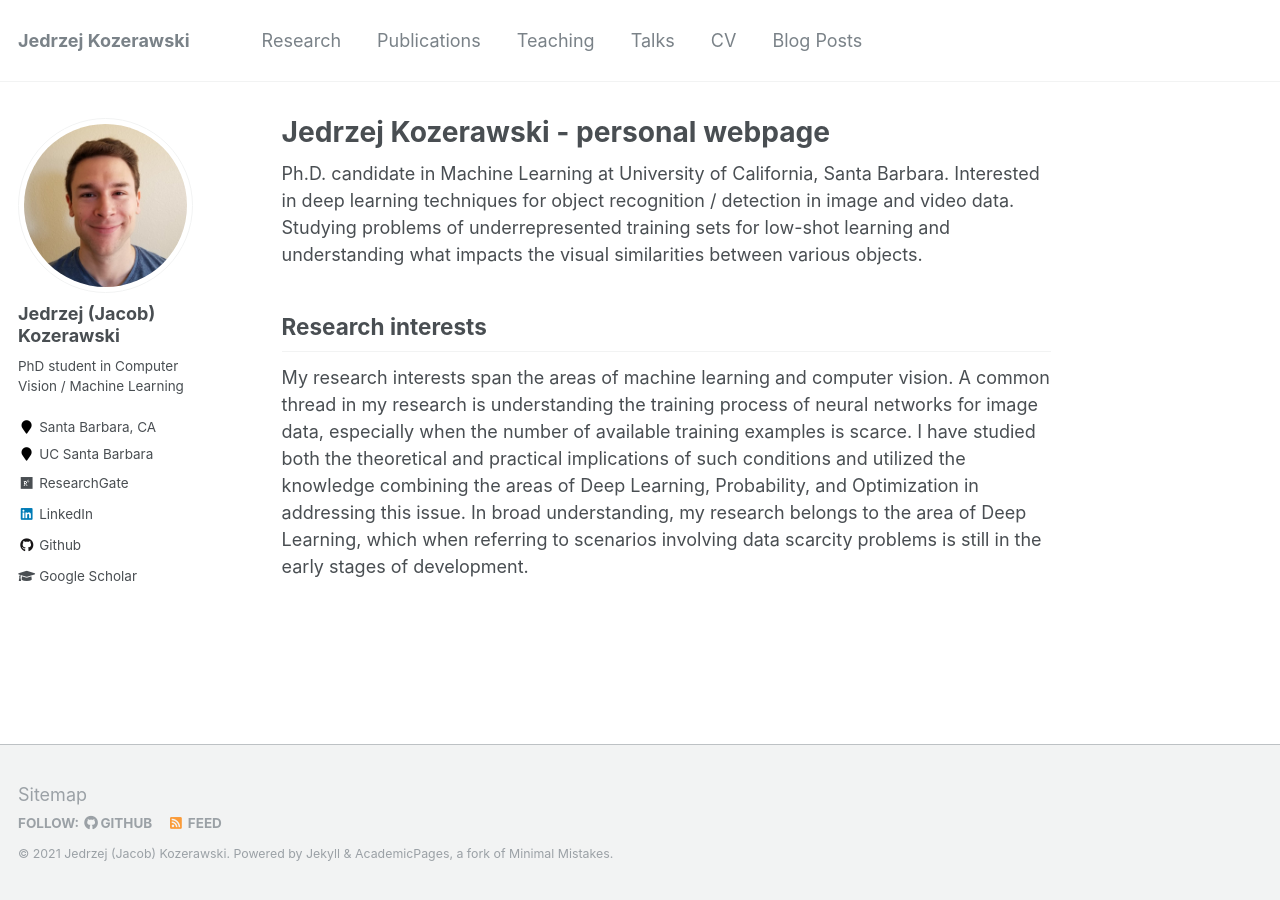
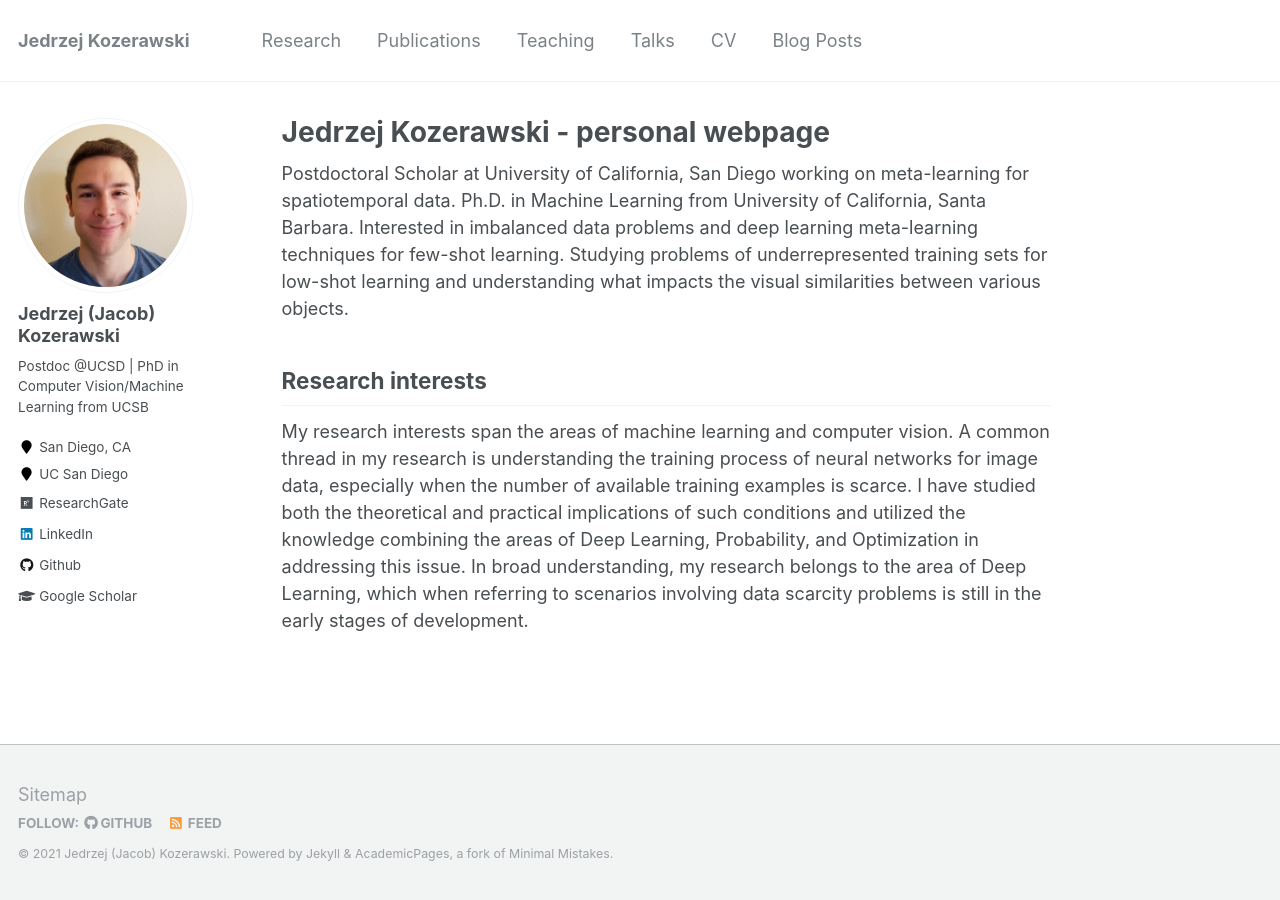
Before and after one commit to JKozerawski/jkozerawski.github.io, a Jekyll site: the page built from _pages/about.md, in a window 1280 px wide. Built offline with Jekyll 4.4.1, drawn with Linux system fonts in a browser that asks for light colours.

Commit message:
Updating webpage

```diff
--- a/_config.yml
+++ b/_config.yml
@@ -82,9 +82,9 @@ analytics:
 author:
   name             : "Jedrzej (Jacob) Kozerawski"
   avatar           : "profile.jpg"
-  bio              : "PhD student in Computer Vision / Machine Learning"
-  location         : "Santa Barbara, CA"
-  employer         : "UC Santa Barbara"
+  bio              : "Postdoc @UCSD | PhD in Computer Vision/Machine Learning from UCSB"
+  location         : "San Diego, CA"
+  employer         : "UC San Diego"
   pubmed           :
   googlescholar    : "https://scholar.google.com/citations?user=_QE8MlQAAAAJ"
   email            :
--- a/_pages/about.md
+++ b/_pages/about.md
@@ -8,7 +8,7 @@ redirect_from:
   - /about.html
 ---
 
-Ph.D. candidate in Machine Learning at University of California, Santa Barbara. Interested in deep learning techniques for object recognition / detection in image and video data. Studying problems of underrepresented training sets for low-shot learning and understanding what impacts the visual similarities between various objects.
+Postdoctoral Scholar at University of California, San Diego working on meta-learning for spatiotemporal data. Ph.D. in Machine Learning from University of California, Santa Barbara. Interested in imbalanced data problems and deep learning meta-learning techniques for few-shot learning. Studying problems of underrepresented training sets for low-shot learning and understanding what impacts the visual similarities between various objects.
 
 ## Research interests
 My research interests span the areas of machine learning and computer vision. A common thread in my research is understanding the training process of neural networks for image data, especially when the number of available training examples is scarce. I have studied both the theoretical and practical implications of such conditions and utilized the knowledge combining the areas of Deep Learning, Probability, and Optimization in addressing this issue. In broad understanding, my research belongs to the area of Deep Learning, which when referring to scenarios involving data scarcity problems is still in the early stages of development.
```
